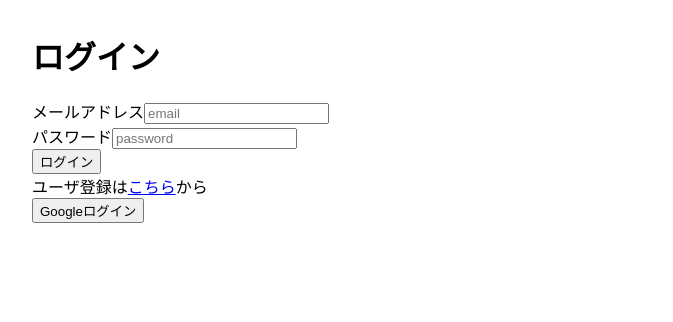
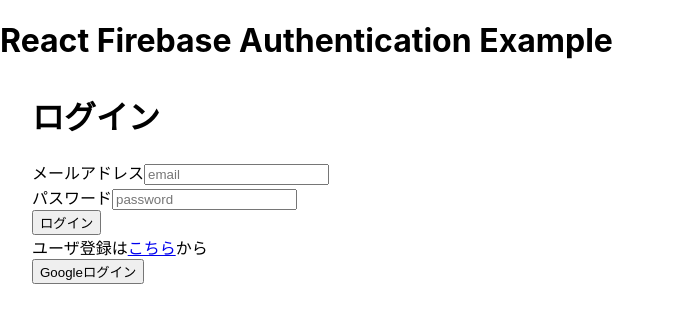
Before and after one commit to sughimura/react-firebase-authentication, a React (Create React App) app: page /login in a window 1280 px wide. Shown: the top 322 px of the page, without its empty margins (0-673 px from the left). Built offline with nearby package versions, Linux system fonts and the light colour scheme; no server answers.

Commit message:
feat(App): add title

```diff
--- a/src/App.tsx
+++ b/src/App.tsx
@@ -9,6 +9,7 @@
 function App() {
   return (
     <AuthProvider>
+      <h1>React Firebase Authentication Example</h1>
       <div style={{ margin: '2em' }}>
         <Routes>
           <Route path="/home" element={<Home />} />
```
